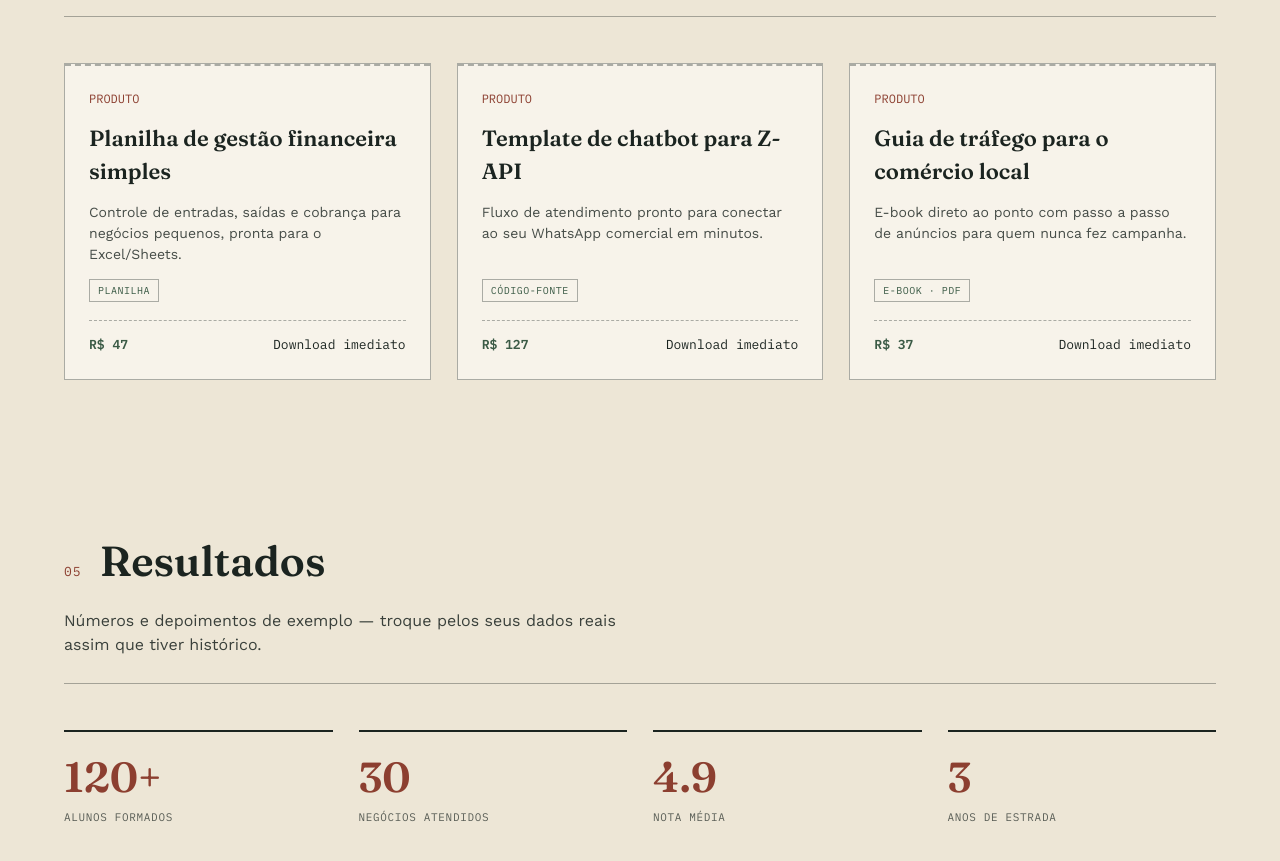
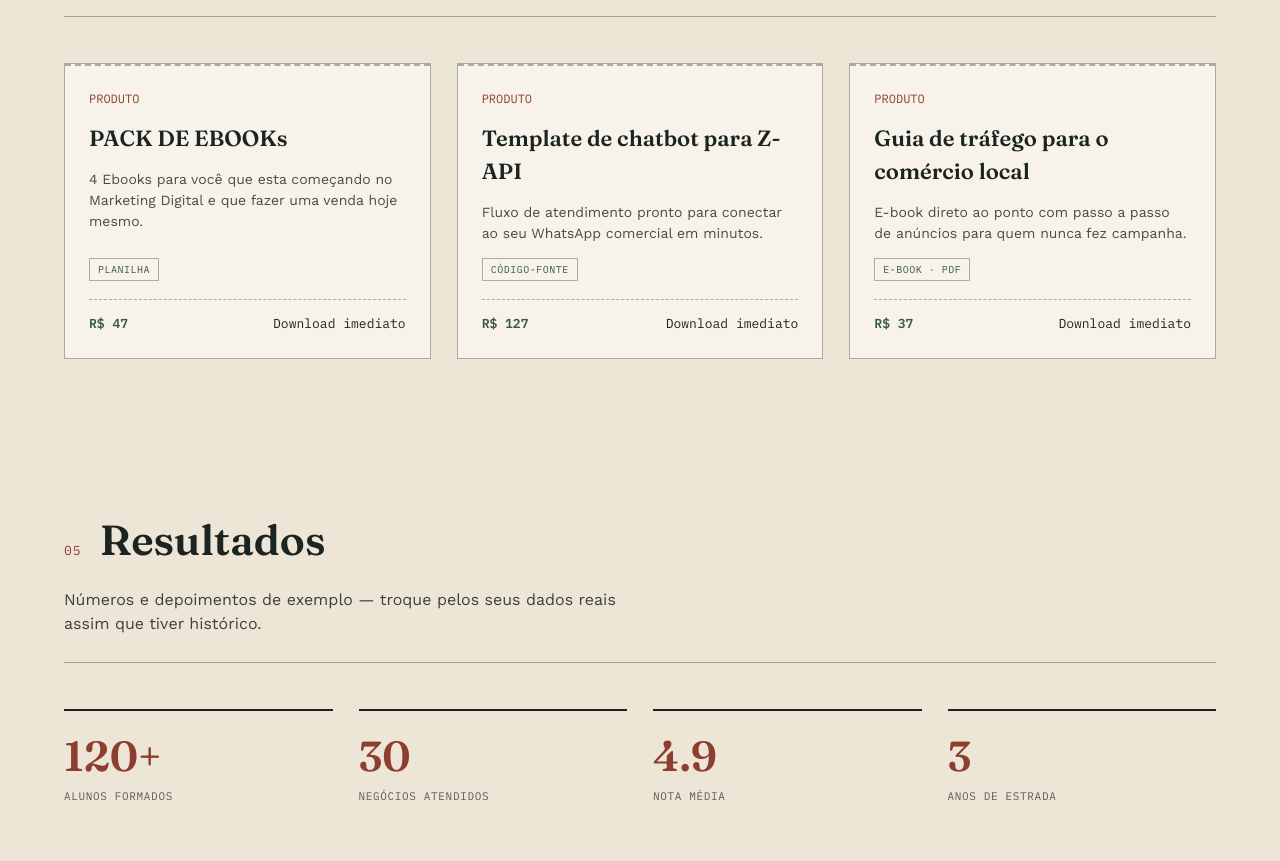
Before and after one commit to bagesystems/HappyNation, a plain HTML site: page index.html in a window 1280 px wide. Shown: the part 2960-3821 px from the top of the page. Drawn offline with nearby package versions, Linux system fonts and the light colour scheme.

Commit message:
Update index.html

```diff
--- a/index.html
+++ b/index.html
@@ -433,8 +433,8 @@
   <div class="grid3 reveal">
     <div class="ticket">
       <span class="idx">PRODUTO</span>
-      <h3>Planilha de gestão financeira simples</h3>
-      <p>Controle de entradas, saídas e cobrança para negócios pequenos, pronta para o Excel/Sheets.</p>
+      <h3>PACK DE EBOOKs</h3>
+      <p>4 Ebooks para você que esta começando no Marketing Digital e que fazer uma venda hoje mesmo.</p>
       <span class="tag">Planilha</span>
       <div class="foot"><span class="price">R$ 47</span><span>Download imediato</span></div>
     </div>
```
